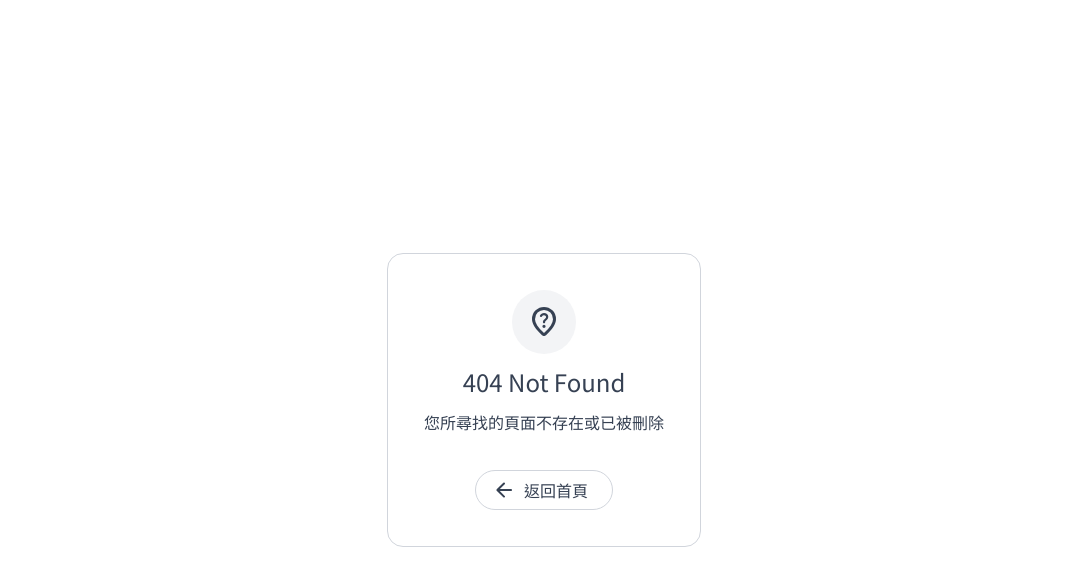
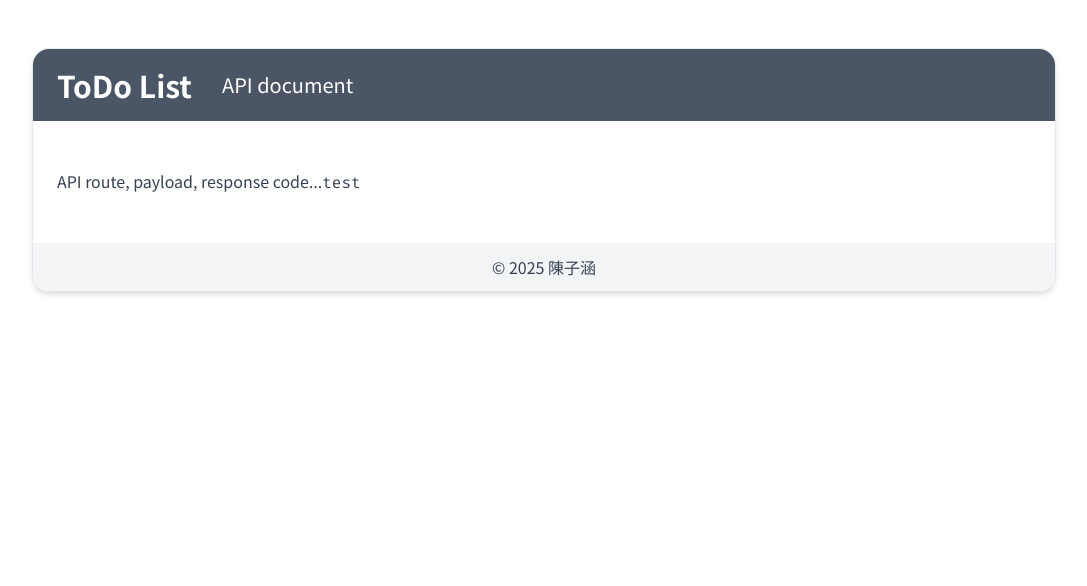
Before and after one commit to TzuHanChen/todo-list, a Next.js app: page /api in a window 1280 px wide. Before the commit this address had no page. Shown: the top 586 px of the page, without its empty margins (96-1183 px from the left). Built offline with nearby package versions, Linux system fonts and the light colour scheme.

Commit message:
feat: 新增 API 文件

```diff
--- /dev/null
+++ b/app/api/page.tsx
@@ -0,0 +1,33 @@
+import Link from "next/link";
+import { Fira_Code } from "next/font/google";
+
+const firaCode = Fira_Code({
+  weight: ['400', '700'],
+  subsets: ["latin"],
+  fallback: ["sans-serif"],
+  display: 'swap',
+  variable: "--font-fira",
+});
+
+export default function APIdocument() {
+	return (
+		<div className="my-12 mx-auto shadow-md rounded-2xl border border-gray-200 w-full max-w-5xl">
+			<header className="rounded-t-2xl bg-gray-600 flex items-center gap-1.5">
+				<Link href="/" className="block w-max py-4.5 px-6">
+					<h1 className="text-3xl text-white font-bold">ToDo List</h1>
+				</Link>
+				<h2 className="text-xl text-white">API document</h2>
+			</header>
+
+			<main className={`py-12 px-6 ${firaCode.variable} [&>code]:font-fira`}>
+				API route, payload, response code...
+
+				<code>test</code>
+			</main>
+
+			<footer className="rounded-b-2xl bg-gray-100 py-3 px-6 text-center">
+				<p>© 2025 陳子涵</p>
+			</footer>
+		</div>
+	)
+}
--- a/app/globals.css
+++ b/app/globals.css
@@ -2,4 +2,5 @@
 
 @theme {
   --font-noto: var(--font-noto);
+  --font-fira: var(--font-fira);
 }
--- a/app/page.tsx
+++ b/app/page.tsx
@@ -4,7 +4,7 @@ import AddTask from "./ui/add-task";
 import Filter from "./ui/filter";
 import { Loading } from "./ui/task-card";
 import TaskList from "./ui/task-list";
-import { TaskIcon } from "./ui/icons";
+import { ArrowForwardIcon, TaskIcon } from "./ui/icons";
 import Sort from "./ui/sort";
 
 export default function Home({ searchParams }: {
@@ -12,9 +12,15 @@ export default function Home({ searchParams }: {
 }) {
   return (
     <div className="my-12 mx-auto shadow-md rounded-2xl border border-gray-200 w-full max-w-5xl">
-      <header className="rounded-t-2xl bg-gray-600">
+      <header className="rounded-t-2xl bg-gray-600 flex justify-between items-center">
         <Link href="/" className="block w-max py-4.5 px-6">
           <h1 className="text-3xl text-white font-bold">ToDo List</h1>
+        </Link>
+        <Link href="/api" className="block w-max py-4.5 px-6">
+          <h2 className="flex items-center gap-1.5">
+            <span className="text-xl text-white">API document</span>
+            <ArrowForwardIcon className="fill-white" />
+          </h2>
         </Link>
       </header>
 
--- a/app/ui/icons.tsx
+++ b/app/ui/icons.tsx
@@ -10,6 +10,10 @@ export const AddTaskIcon: React.FC<React.SVGProps<SVGSVGElement>> = ({ className
 
 export const ArrowBackIcon: React.FC<React.SVGProps<SVGSVGElement>> = ({ className = '', ...props }) => {
   return <svg xmlns="http://www.w3.org/2000/svg" height="24px" viewBox="0 -960 960 960" width="24px" fill="#1f1f1f" className={className} {...props}><path d="m313-440 196 196q12 12 11.5 28T508-188q-12 11-28 11.5T452-188L188-452q-6-6-8.5-13t-2.5-15q0-8 2.5-15t8.5-13l264-264q11-11 27.5-11t28.5 11q12 12 12 28.5T508-715L313-520h447q17 0 28.5 11.5T800-480q0 17-11.5 28.5T760-440H313Z" /></svg>
+}
+
+export const ArrowForwardIcon: React.FC<React.SVGProps<SVGSVGElement>> = ({ className = '', ...props }) => {
+  return <svg xmlns="http://www.w3.org/2000/svg" height="24px" viewBox="0 -960 960 960" width="24px" fill="#1f1f1f" className={className} {...props}><path d="M647-440H160v-80h487L423-744l57-56 320 320-320 320-57-56 224-224Z" /></svg>
 }
 
 export const CheckCircleIcon: React.FC<React.SVGProps<SVGSVGElement>> = ({ className = '', ...props }) => {
```
